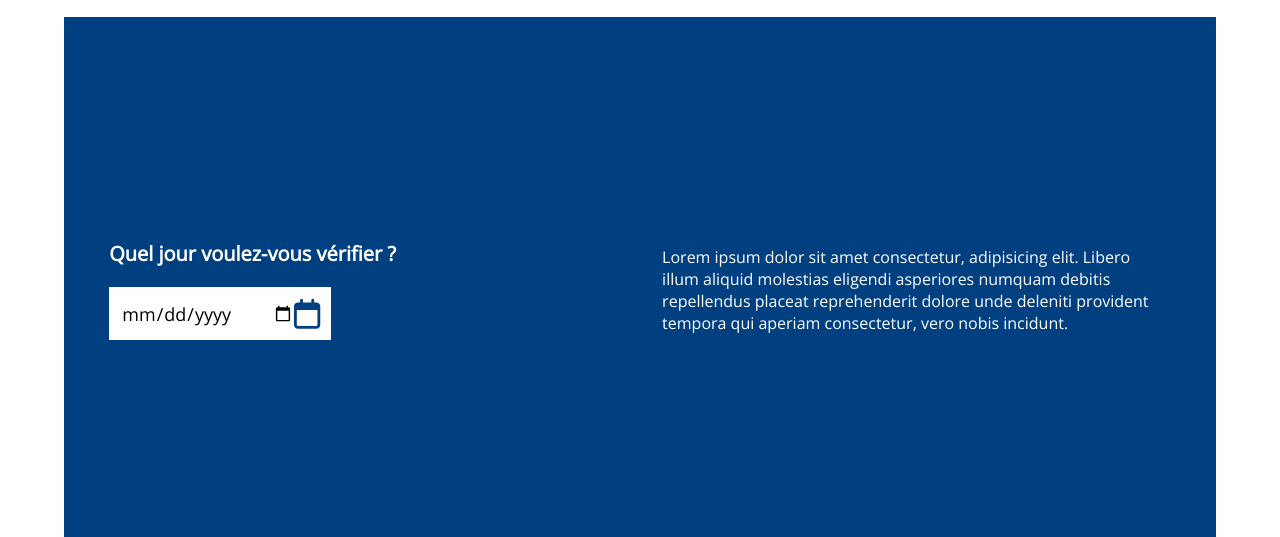
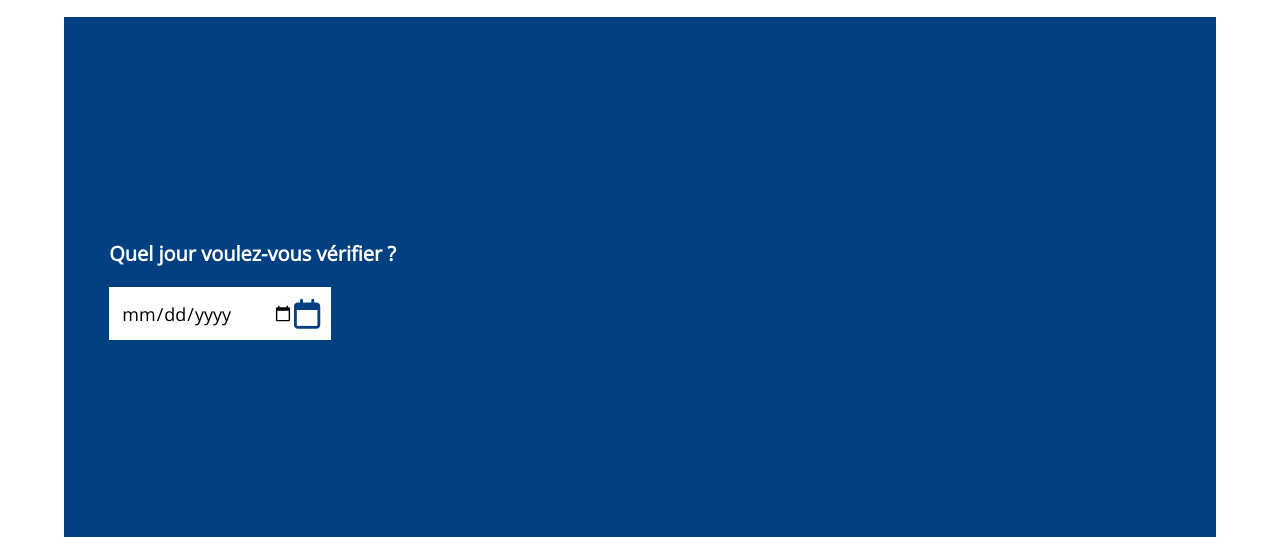
Before and after one commit to ClemTeboll/BedKeeper, a website: page index.html in a window 1280 px wide. Shown: the part 263-800 px from the top of the page. Drawn offline with nearby package versions, Linux system fonts and the light colour scheme; a web font is replaced by a local one.

Commit message:
Delete lorem ipsum in index.html

```diff
--- a/index.html
+++ b/index.html
@@ -33,7 +33,6 @@
         </section>
         <aside>
             <p id="response-text"></p>
-            <p>Lorem ipsum dolor sit amet consectetur, adipisicing elit. Libero illum aliquid molestias eligendi asperiores numquam debitis repellendus placeat reprehenderit dolore unde deleniti provident tempora qui aperiam consectetur, vero nobis incidunt.</p>
         </aside>
     </main>
     <footer>
```
